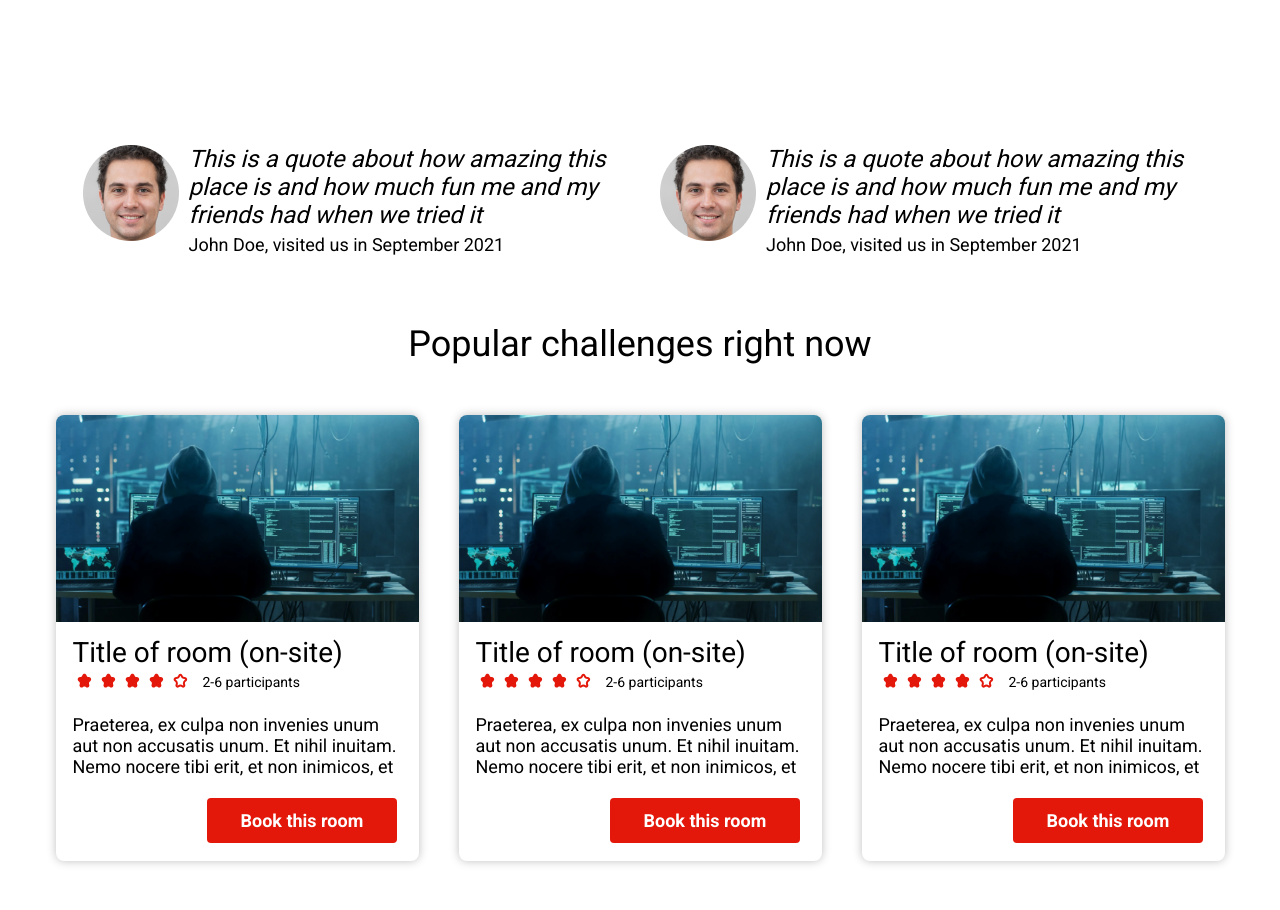
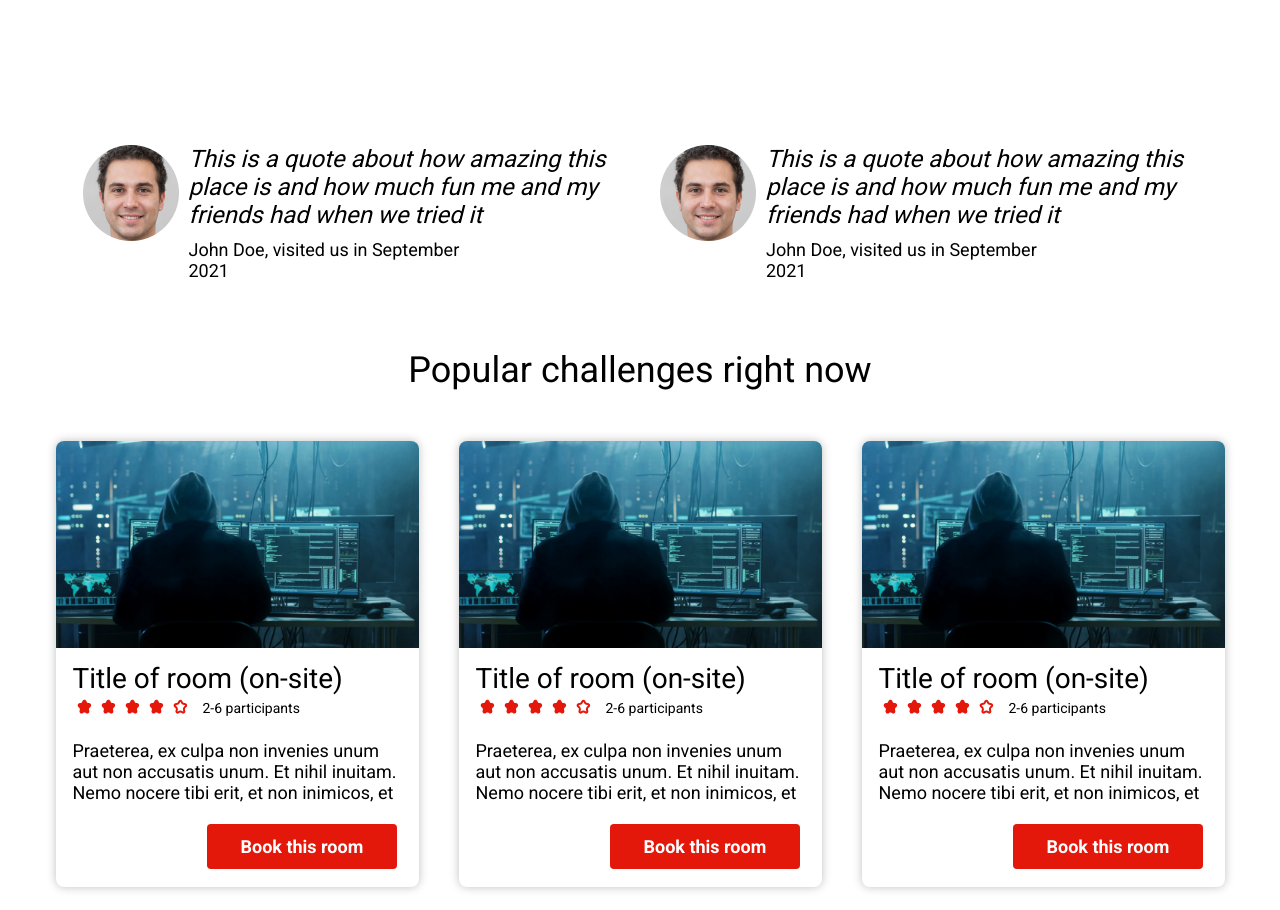
Before and after one commit to Arash-SJPI22/Hacker-Escape-Rooms, a website: page index_v2.html in a window 1280 px wide. Shown: the part 720-1630 px from the top of the page. Drawn offline with Linux system fonts and the light colour scheme.

Commit message:
_v2 final edition

```diff
--- a/index_v2.html
+++ b/index_v2.html
@@ -220,6 +220,7 @@
 
             <img class="product-showcases__img product-showcases__img--challenges" src="img/onepersonatcomputer.png"
                 alt="One person looking at a computer screen with her fingers on the keyboard">
+
             <div class="showcase showcase--challenges">
                 <h3 class="showcase__heading">Play online or visit our venue for one of our 25 escape rooms</h3>
                 <p class="showcase__text">Praeterea, ex culpa non invenies unum aut non accusatis unum. Et nihil
@@ -240,8 +241,8 @@
                 perficiuntur.</p>
         </div>
 
-        <nav class="footer-nav">
-            <h4 class="footer-nav__site-map-heading">Site map</h4>
+        <nav class="site-map-nav">
+            <h4 class="site-map-nav__site-map-heading">Site map</h4>
             <ul class="site-maps">
                 <li class="site-maps__item">
                     <a href="#" class="site-maps__link">The Story</a>
@@ -259,8 +260,12 @@
                     <a href="#" class="site-maps__link">Play on-site</a>
                 </li>
             </ul>
+            </div>
+        </nav>
 
-            <h4 class="footer-nav__social-media-heading">Follow us on</h4>
+        <nav class="social-media-nav">
+            <div class="soical-media">
+                <h4 class="social-media-nav__social-media-heading">Follow us on</h4>
                 <ul class="social-medias">
                     <li class="social-medias__item">
                         <a href="#" class="social-medias__link">Facebook</a>
@@ -272,6 +277,7 @@
                         <a href="#" class="social-medias__link">Twitter</a>
                     </li>
                 </ul>
+            </div>
         </nav>
 
     </footer>
--- a/src/_mixins.scss
+++ b/src/_mixins.scss
@@ -18,15 +18,15 @@
     @if ($color == blue) {
         background-color: color(secondary-blue);
         color: color(primary-blue);
-    } @elseif ($color == red) {
+    } @if ($color == red) {
         background-color: color(primary-red);
         color: color(primary-white);
-    } @elseif ($color == red-small) {
+    } @if ($color == red-small) {
         background-color: color(primary-red);
         color: color(primary-white);
         font-size: 1.8rem;
         padding: 12px 34px;
-    } @elseif ($color == on-dark) {
+    } @if ($color == on-dark) {
         background-color: transparent;
         border: 2px solid color(secondary-blue);
         color: color(secondary-blue);
--- a/src/main_v2.scss
+++ b/src/main_v2.scss
@@ -173,7 +173,7 @@ ul {
     &__item:nth-child(2) {
         display: none;
         @include screen-size (pad) {
-            display: initial;
+            display: inherit;
         }
     }
 }
@@ -186,7 +186,6 @@ ul {
         margin: 0;
         max-width: 75ch;
         padding-right: 10px;
-
     }
 
     &__quoter-picture {
@@ -197,6 +196,10 @@ ul {
         display: inline-block;
         font-size: 1.8rem;
         margin-top: 5px;
+        @include screen-size(pad){
+            margin-top: 10px;
+            max-width: 30ch;
+        }
     }
 
     &__cite {
@@ -211,7 +214,7 @@ ul {
     scrollbar-width: none;  /* Firefox */
 
     @include screen-size (pad) {
-        margin-bottom: 200px;
+        margin-bottom: 100px;
     }
 }
 
@@ -297,7 +300,6 @@ ul {
         @include buttons(on-dark);
         display: block;
         margin: 50px auto 0;
-
     }
 }
 
@@ -313,7 +315,7 @@ ul {
     &__img {
         margin: 0 auto;
         width: 100%;
-        object-fit: fill;
+
     }
 
     &__img--booking {
@@ -395,8 +397,16 @@ ul {
 .footer {
     background-color: color(primary-blue);
     color: color(primary-white);
+    display: block;
     font-size: 1.8rem;
     padding: 21px;
+
+    @include screen-size(pad) {
+        display: grid;
+        grid-template-columns: repeat(12, 1fr);
+        justify-items: center;
+        padding: 100px 0 200px;
+    }
 }
 
 .company-description {
@@ -404,23 +414,37 @@ ul {
         font-weight: weight(bold);
         margin-bottom: 5px;
         margin-top: 50px;
+
+        @include screen-size(pad) {
+            margin: 0;
+        }
     }
 
     &__story{
         margin: 0 0 40px 0;
+        max-width: 41ch;
+    }
+
+    @include screen-size(pad) {
+        grid-column: 2/6;
+        margin-top: 50px;
     }
 }
 
-.footer-nav {
+.site-map-nav {
     &__site-map-heading {
         font-weight: weight(bold);
         margin-bottom: 5px;
+
+        @include screen-size(pad) {
+            margin: 0;
+        }
     }
 
-    &__social-media-heading {
-        font-weight: weight(bold);
-        margin-bottom: 5px;
-        margin-top: 40px;
+    @include screen-size(pad) {
+        grid-column: 8/9;
+        margin-top: 50px;
+        min-width: 12ch;
     }
 }
 
@@ -438,6 +462,23 @@ ul {
     }
 }
 
+.social-media-nav {
+    &__social-media-heading {
+        font-weight: weight(bold);
+        margin-bottom: 5px;
+        margin-top: 40px;
+
+        @include screen-size(pad) {
+            margin: 0;
+        }
+    }
+    @include screen-size(pad) {
+        grid-column: 10/11;
+        margin-top: 50px;
+        min-width: 12ch;
+    }
+}
+
 .social-medias {
     margin-bottom: 50px;
     margin-top: 0;
```
Also changed, not shown: css/main_v2.css, 1 other file. Lines whose indentation alone changed are shown as unchanged.
